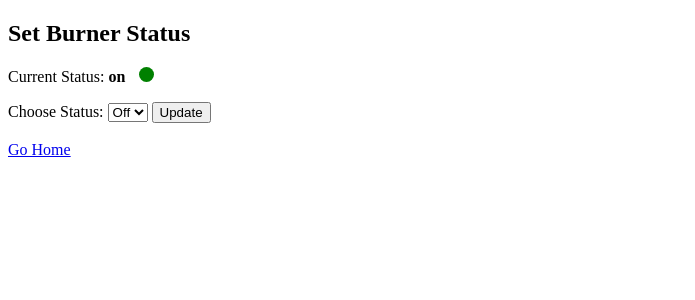
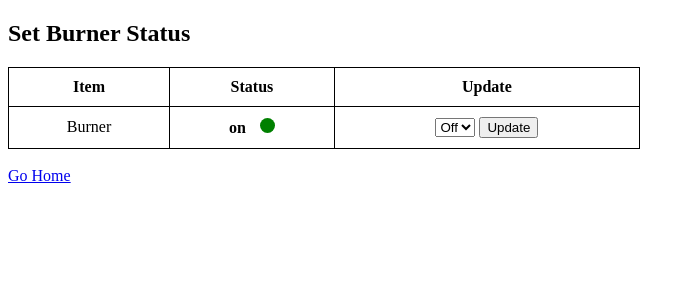
Before and after one commit to marwan-chehab/home, a Flask app: template templates/update_status.html in a window 1280 px wide. Shown: the top 300 px of the page, without its empty margins (0-695 px from the left). Run offline with Flask 3, Linux system fonts and the light colour scheme; the template is opened without the code that fills it: most values are stand-ins (such as "Sample title", 1, 10 or a date in 2020).

Commit message:
Update update_status.html

```diff
--- a/templates/update_status.html
+++ b/templates/update_status.html
@@ -5,6 +5,16 @@
     <meta name="viewport" content="width=device-width, initial-scale=1.0">
     <title>Update Burner Status</title>
     <style>
+        table {
+            width: 50%;
+            border-collapse: collapse;
+            margin-top: 20px;
+        }
+        th, td {
+            border: 1px solid black;
+            padding: 10px;
+            text-align: center;
+        }
         .status-indicator {
             display: inline-block;
             width: 15px;
@@ -19,22 +29,29 @@
 <body>
     <h2>Set Burner Status</h2>
 
-    <!-- Status Indicator -->
-    <p>
-        Current Status:
+    <table>
+        <tr>
+            <th>Item</th>
+            <th>Status</th>
+            <th>Update</th>
+        </tr>
+        <tr>
+            <td>Burner</td>
+            <td>
                 <strong>{{ current_status }}</strong>
                 <span class="status-indicator {% if current_status == 'on' %}green{% else %}red{% endif %}"></span>
-    </p>
-
-    <!-- Form to Toggle Status -->
+            </td>
+            <td>
                 <form action="/submit_status" method="POST">
-        <label for="onoff">Choose Status:</label>
                     <select name="onoff" id="onoff">
                         <option value="on" {% if current_status == 'off' %}selected{% endif %}>On</option>
                         <option value="off" {% if current_status == 'on' %}selected{% endif %}>Off</option>
                     </select>
                     <button type="submit">Update</button>
                 </form>
+            </td>
+        </tr>
+    </table>
 
     <br>
     <a href="/">Go Home</a>
```
Lines whose indentation alone changed are shown as unchanged.
